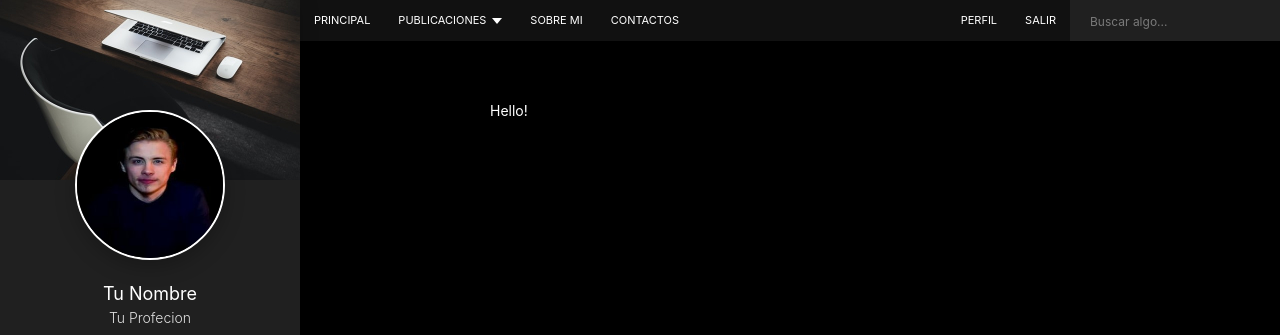
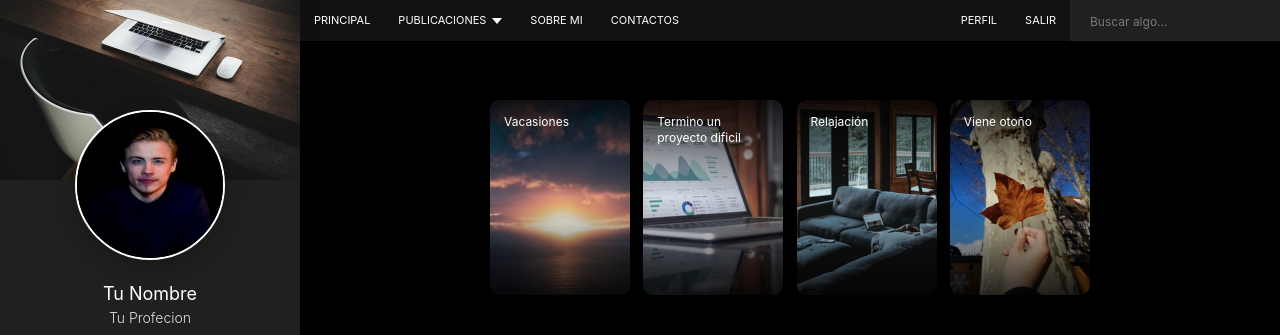
Before and after one commit to Andersseen/project_blog, a website: page src/index.html in a window 1280 px wide. Shown: the top 335 px of the page. Drawn offline with nearby package versions, Linux system fonts and the light colour scheme; files that its build step writes are made by us from their sources.

Commit message:
added stories

```diff
--- a/src/assets/scss/_vars.scss
+++ b/src/assets/scss/_vars.scss
@@ -2,6 +2,7 @@ $primary: #202020;
 $secondary: #121212;
 $white: #fff;
 $black: #000;
+$darklb: darkslateblue;
 
 $z-index-sidebar: 1000;
 $z-index-header :1000;
--- a/src/assets/scss/blocks/btn.scss
+++ b/src/assets/scss/blocks/btn.scss
@@ -20,6 +20,6 @@
     box-shadow: 0 7px 17px -10px rgba($primary, .3);
 
     &:hover {
-        background-color: darken($secondary, 5%);
+        background-color: darken($darklb, 5%);
     }
 }
--- /dev/null
+++ b/src/assets/scss/blocks/stories.scss
@@ -0,0 +1,67 @@
+.stories {
+    display: grid;
+    grid-template-columns:
+        1fr 1fr 1fr 1fr;
+    grid-column-gap: 13px;
+    grid-template-rows: 195px;
+}
+
+.stories__item {
+    position: relative;
+    overflow: hidden;
+    border-radius: 10px;
+
+    box-shadow: 0 5px 15px rgba($black, .2);
+    cursor: pointer;
+
+    transition: transform .2s ease-out;
+
+
+
+    &:after {
+        content: "";
+        display: block;
+        width: 100%;
+        height: 100%;
+
+        background-image: linear-gradient(to bottom,
+                rgba($black, .8),
+                rgba($black, .0) 50%,
+                rgba($black, .8),
+            );
+
+        position: absolute;
+        top: 0;
+        left: 0;
+        z-index: 2;
+    }
+
+    &:hover {
+        transform: scale(1.1) translate(0, -5%);
+    }
+}
+
+.stories__preview {
+    display: block;
+    width: 100%;
+    height: 100%;
+    object-fit: cover;
+    position: absolute;
+    top: 0;
+    left: 0;
+    z-index: 1;
+}
+
+.stories__title {
+    color: $white;
+    font-size: 1.2rem;
+    width: 100%;
+    padding: 1.4rem;
+    line-height: 1.3;
+
+    position: absolute;
+    top: 0;
+    left: 0;
+
+    z-index: 3;
+}
--- a/src/assets/scss/style.scss
+++ b/src/assets/scss/style.scss
@@ -32,3 +32,4 @@ body {
 @import "blocks/profile";
 @import "blocks/social";
 @import "blocks/btn";
+@import "blocks/stories";
--- a/src/index.html
+++ b/src/index.html
@@ -3,4 +3,31 @@ layout: default
 title: Blog | Home
 ---
 
-Hello!
+<div class="stories">
+
+    <div class="stories__item">
+        <img class="stories__preview" src="assets/images/stories/stories-1.jpg" alt="stories">
+        <div class="stories__title">
+            Vacasiones
+        </div>
+    </div>
+    <div class="stories__item">
+        <img class="stories__item" src="assets/images/stories/stories-2.jpg" alt="stories">
+        <div class="stories__title">
+            Termino un proyecto dificil
+        </div>
+    </div>
+    <div class="stories__item">
+        <img class="stories__item" src="assets/images/stories/stories-3.jpg" alt="stories">
+        <div class="stories__title">
+            Relajación
+        </div>
+    </div>
+    <div class="stories__item">
+        <img class="stories__item" src="assets/images/stories/stories-4.jpg" alt="stories">
+        <div class="stories__title">
+            Viene otoño
+        </div>
+    </div>
+
+</div>
--- a/src/partials/header.html
+++ b/src/partials/header.html
@@ -15,10 +15,10 @@
 
                             </a>
                         </li>
-                        <li>
+                        <li class="subnav__item">
                             <a class="subnav__link" href="#">Marketing</a>
                         </li>
-                        <li>
+                        <li class="subnav__item">
                             <a class="subnav__link" href="#">Mantenimiento</a>
                         </li>
                     </ul>
```
Also changed, not shown: dist/assets/css/style.min.css, dist/assets/images/stories/stories-1.jpg (added), dist/assets/images/stories/stories-2.jpg (added), dist/assets/images/stories/stories-3.jpg (added), dist/assets/images/stories/stories-4.jpg (added), dist/index.html, src/assets/images/stories/stories-1.jpg (added), src/assets/images/stories/stories-2.jpg (added), src/assets/images/stories/stories-3.jpg (added), src/assets/images/stories/stories-4.jpg (added).
